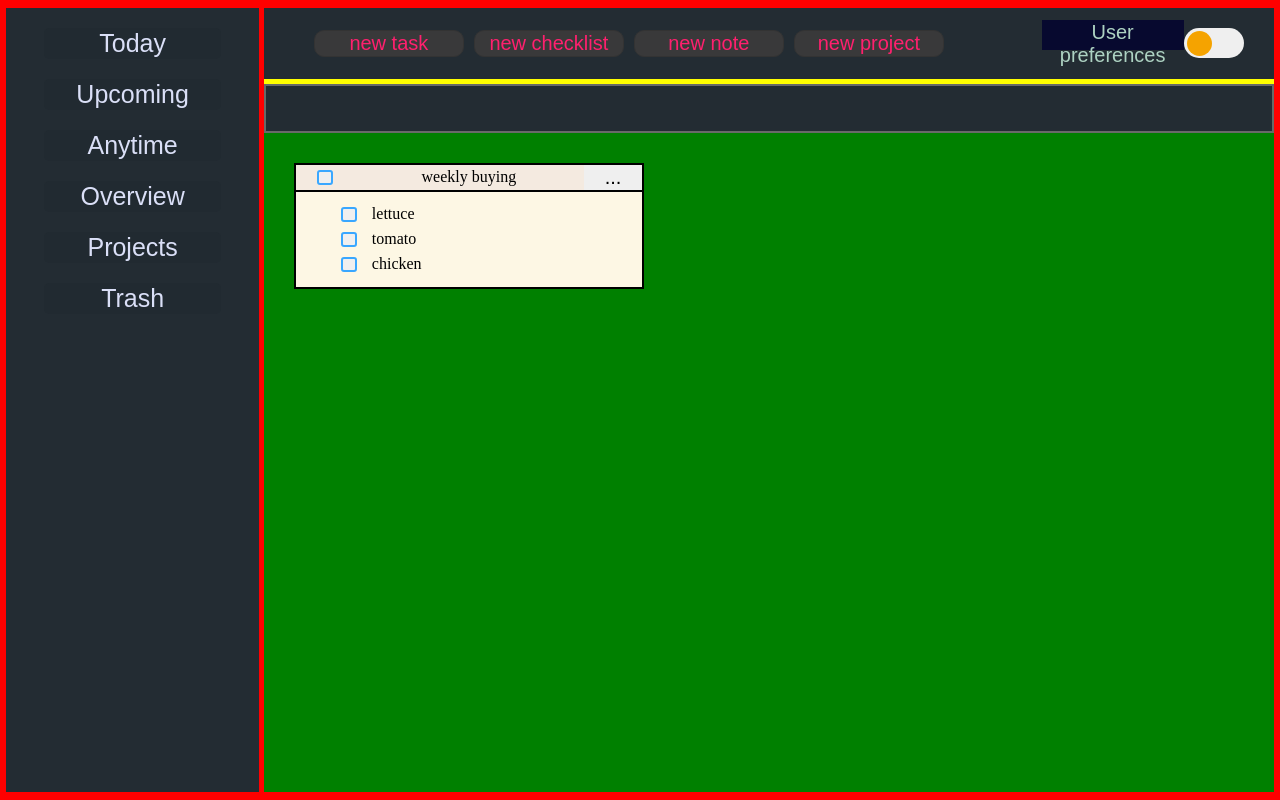
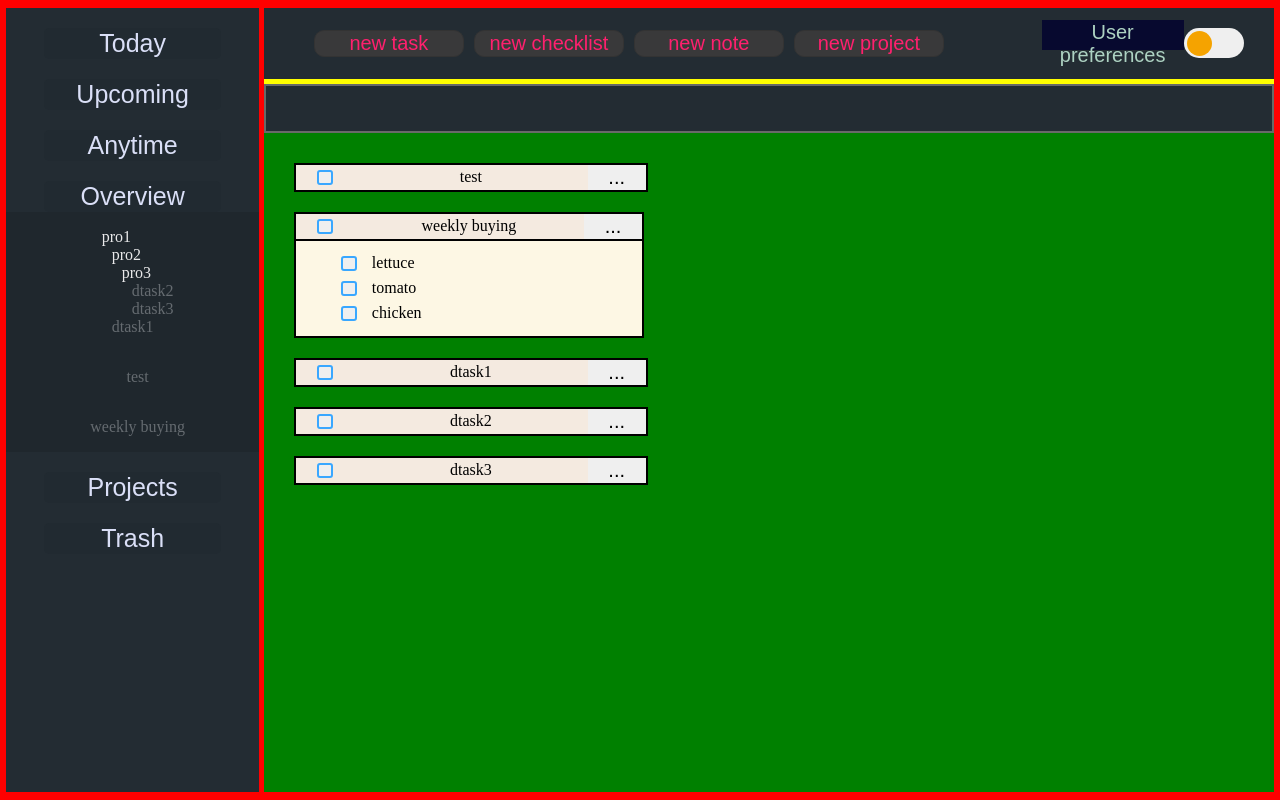
Before and after one commit to AV-MMI/todo-achiever, a website built with webpack: page src/index.html in a window 1280 px wide. Both pictures are taken after a click on the button "Overview". Built offline with nearby package versions, Linux system fonts and the light colour scheme.

Commit message:
add displayTodo functions, along with the display of projects in projects menu and the visualization of all items in the overview menu

```diff
--- a/src/index.html
+++ b/src/index.html
@@ -9,28 +9,30 @@
 	<main class="center-center-flex">
 		<div class="parent-grid">
 			<div class="menu-display-grid center-center-column-flex">
-				<div class="menu-opt-cont center-center-flex" id="today-opt-cont">
-					<button class="menu-btn-opt" id="today-opt">Today</button>
+				<div class="menu-cont center-center-flex" id="today-cont">
+					<button class="menu-btn" id="today-btn">Today</button>
 				</div>
 
-				<div class="menu-opt-cont center-center-flex" id="upcoming-opt-cont">
-					<button class="menu-btn-opt" id="-opt">Upcoming</button>
+				<div class="menu-cont center-center-flex" id="upcoming-cont">
+					<button class="menu-btn" id="upcoming-btn">Upcoming</button>
 				</div>
 
-				<div class="menu-opt-cont center-center-flex" id="anytime-opt-cont">
-					<button class="menu-btn-opt" id="-opt">Anytime</button>
+				<div class="menu-cont center-center-flex" id="anytime-cont">
+					<button class="menu-btn" id="anytime-btn">Anytime</button>
 				</div>
 
-				<div class="menu-opt-cont center-center-flex" id="overview-opt-cont">
-					<button class="menu-btn-opt" id="-opt">Overview</button>
+				<div class="menu-cont v-c-flex" id="overview-cont">
+					<button class="menu-btn" id="overview-btn">Overview</button>
+					<div class="components-menu v-c-flex" id="overview-menu"></div>
 				</div>
 
-				<div class="menu-opt-cont center-center-flex" id="projects-opt-cont">
-					<button class="menu-btn-opt" id="-opt">Projects</button>
+				<div class="menu-cont v-c-flex" id="projects-cont">
+					<button class="menu-btn" id="projects-btn">Projects</button>
+					<div class="components-menu projects-fold v-c-flex" id="projects-menu"></div>
 				</div>
 
-				<div class="menu-opt-cont center-center-flex" id="trash-opt-cont">
-					<button class="menu-btn-opt" id="-opt">Trash</button>
+				<div class="menu-cont center-center-flex" id="trash-cont">
+					<button class="menu-btn" id="trash-btn">Trash</button>
 				</div>
 			</div>
 
--- a/src/index.js
+++ b/src/index.js
@@ -4,8 +4,6 @@ import './styles/dom.css';
 import * as dom from './modules/dom.js';
 import * as logic from './modules/logic.js'
 import * as data from './modules/data.js';
-
-let target = document.getElementById('display-cont');
 
 let dummyProject1 = {
 	title: 'pro1',
@@ -14,7 +12,7 @@ let dummyProject1 = {
 	type: 'project',
 }
 
-let dummyProject2 = {
+	let dummyProject2 = {
 	title: 'pro2',
 	project: 'pro1',
 	done: false,
@@ -87,7 +85,20 @@ logic.createItem(dummytest1);
 logic.createItem(dummyChecklist);
 let checkList = data.storage.getObj(['title', dummyChecklist.title]);
 
-let displayContent = document.getElementById('window-content')
-dom.displayObj(checkList, displayContent);
-data.storage.updateObj( data.storage.getObj(['id', 'p0']), ['daone', true] )
+// display all todos, and menus
+let projectsBtn = document.getElementById('projects-btn');
+let projectsMenu = document.getElementById(('projects-menu'));
+
+let overviewBtn = document.getElementById('overview-btn');
+let overviewMenu = document.getElementById(('overview-menu'));
+
+let displayContent = document.getElementById('window-content');
+
+
+projectsBtn.addEventListener('click', dom.unfoldMenu)
+overviewBtn.addEventListener('click', dom.unfoldMenu)
+
+dom.displayAllTodos(data.storage['objs'], displayContent);
+dom.displayMenuComponents(data.storage.getObjs(['type', 'project']), projectsMenu);
+dom.displayMenuComponents(data.storage.getObjs(['done', false]), overviewMenu);
 console.log(data.storage['objs'], '<-storage[objs]');
--- a/src/modules/data.js
+++ b/src/modules/data.js
@@ -30,6 +30,31 @@ const storage = {
 			return false;
 		}
 	},
+
+
+	getObjs([prop, value], level=this.objs, arr=[]){
+		if(Object.keys(level).length > 0){
+			// checking items at this level and look for a match
+			for(let item in level){
+				if(level[item][prop] ==  value){
+					arr.push(level[item]);
+				}
+			}
+
+			// no match made at this level
+			for(let item in level){
+				if(level[item]['type'] == 'project'){
+					return this.getObjs([prop, value], level[item], arr);
+				}
+			}
+
+			// no match made at all levels
+			return arr;
+		} else {
+			return arr;
+		}
+	},
+
 
 	uniqueAtLevel(obj){
 		// get obj level
--- a/src/modules/dom.js
+++ b/src/modules/dom.js
@@ -1,22 +1,59 @@
 import * as logic from './logic.js'
 import * as data from './data.js';
-export { displayObjs, displayObj }
+export { displayAllTodos, displayTodo, displayMenuComponents, unfoldMenu }
 
 // DISPLAY
-function displayObjs( obj, display){
-	return;
+	// TODOS
+function displayAllTodos( storage, display){
+	if(Object.keys(storage).length > 0){
+		// checking non-projects at this level to display them all!
+		for(let obj in storage){
+			if(storage[obj]['type'] !==  'project'){
+				displayTodo( storage[obj], display );
+			}
+		}
+
+		// checking projects at this storage to display and go through them
+		for(let obj in storage){
+			if(storage[obj]['type'] == 'project'){
+				return displayAllTodos( storage[obj], display );
+			}
+		}
+
+	}
 }
 
-function displayObj( obj, display ){
-	let component = createComponent(obj);
-	console.log(display, component)
-	display.appendChild(component);
+function displayTodo( obj, display ){
+	if(obj.id){
+		let component = createTodoComponent(obj);
+		display.appendChild(component);
+	}
+}
+
+
+	// MENUS
+function displayMenuComponents( projectsArr, menu ){
+	for(let project in projectsArr){
+		let projectComponent = createMenuComponent( projectsArr[project] );
+
+		// it is a main project
+		if(projectsArr[project]['project'] == ''){
+			menu.appendChild(projectComponent);
+		}
+
+		// it is a sub project
+		else {
+			let mainProject = menu.querySelector(`[data-title=${projectsArr[project]['project']}`);
+			if(mainProject){
+				console.log(mainProject, projectsArr[project]['project'], '<-<-->->');
+				mainProject.appendChild(projectComponent)
+			}
+		}
+	}
 }
 
 // COMPONENTS
-
-function createComponent(obj){
-	console.log(obj, '<-component')
+function createTodoComponent(obj){
 // for tasks
 	function _createLineItem(obj){
 		if(obj){
@@ -151,21 +188,32 @@ function createComponent(obj){
 }
 
 // allow us to create direc
-function createProject(obj){
-	//data.identifyItemAndSave(tempPro);
-	tempItem = logic.createItem(item);
+function createMenuComponent(obj){
+	if(obj){
+		let ul = document.createElement('ul');
+		let li = document.createElement('li');
+		let span = document.createElement('span');
 
+		ul.setAttribute('data-title', obj.title);
+		let dormantClass = obj.type == 'project' ? 'project-item' : 'non-project-item';
+		console.log(obj.type, dormantClass, '<--------------------')
+		li.classList.add('projects-menu-item', dormantClass);
+		span.textContent = obj.title;
 
-	if(item.project == ""){
-
-	}
-	else {
-
+		ul.appendChild(li);
+		li.appendChild(span);
+		return ul;
 	}
 }
 
+
 // event listeners
+	// menus
+function unfoldMenu(e){
+	e.target.parentElement.children[1].classList.toggle('menu-unfold');
+}
 
+	// items
 function changeStatus(e){
 	let itemId = (e.target.parentElement.parentElement.id);
 	//let item = data.
--- a/src/styles/dom.css
+++ b/src/styles/dom.css
@@ -12,6 +12,12 @@ button {
 	align-items: center;
 }
 
+.v-l-flex {
+	display: flex;
+	flex-direction: column;
+	align-items: left;
+}
+
 .c-c-flex {
   display: flex;
   align-items: center;
@@ -23,6 +29,7 @@ button {
 	align-items: center;
 	justify-content: left;
 }
+
 
 /* general style for item*/
 .line-item-grid {
--- a/src/styles/styles.css
+++ b/src/styles/styles.css
@@ -24,6 +24,10 @@ button:active {
 	transition: 0s;
 }
 
+ul {
+	padding-left: 10px;
+}
+
 .parent-grid {
 	display: grid;
 	grid-template-columns: 1fr 4fr;
@@ -42,12 +46,12 @@ button:active {
 	height: 100%;
 }
 
-.menu-opt-cont {
+.menu-cont {
 	margin-top: 20px;
 	width: 100%;
 }
 
-.menu-btn-opt {
+.menu-btn {
 	font-size: 25px;
 	width: 70%;
 	background-color: #212A31;
@@ -55,13 +59,34 @@ button:active {
 	border-radius: 5px;
 }
 
-.menu-btn-opt:hover {
+.menu-btn:hover {
 	background-color: #313F49;
 	color: #FFF8F0;
 	border-radius: 10px;
 }
 
+/* overview menu && projects menu */
+.components-menu {
+	background-color: #1f272d;
+	width: 100%;
+	max-height: 0px;
+	overflow: hidden;
+	transition: .8s;
+}
 
+.menu-unfold {
+	max-height: 1000px;
+}
+
+.projects-menu-item {
+	list-style: none;
+	color: #656b70;
+}
+
+.project-item {
+	color: #e9e9ea;
+	cursor: pointer;
+}
 
 /*main*/
 .main-grid {
```
